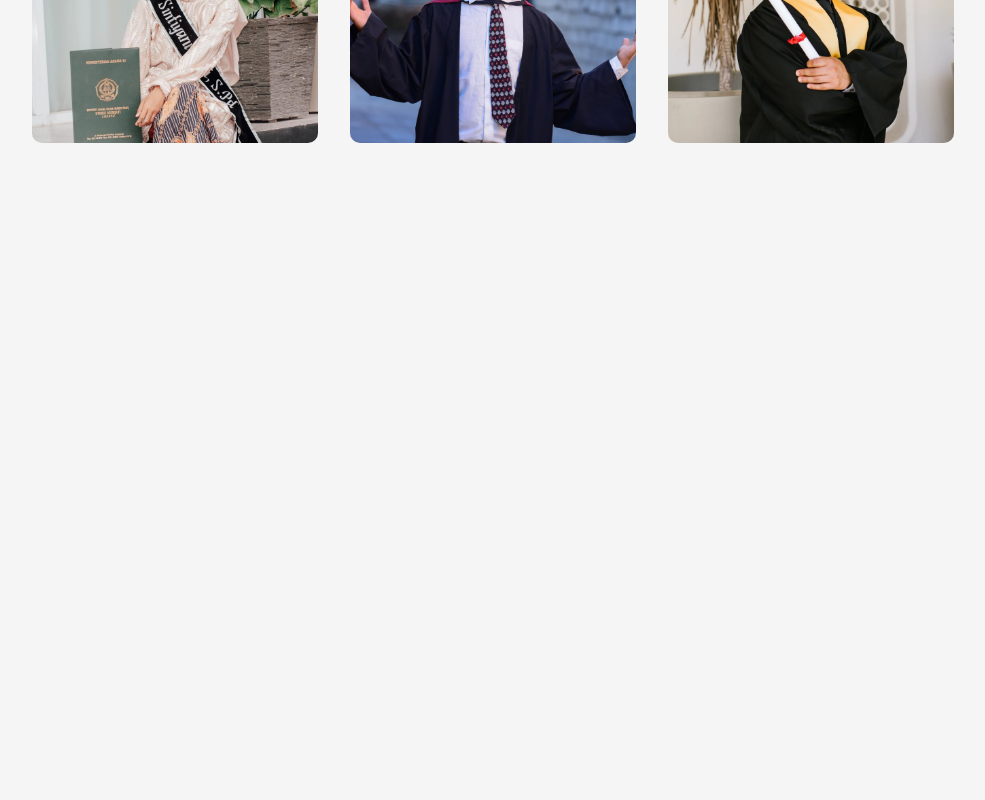
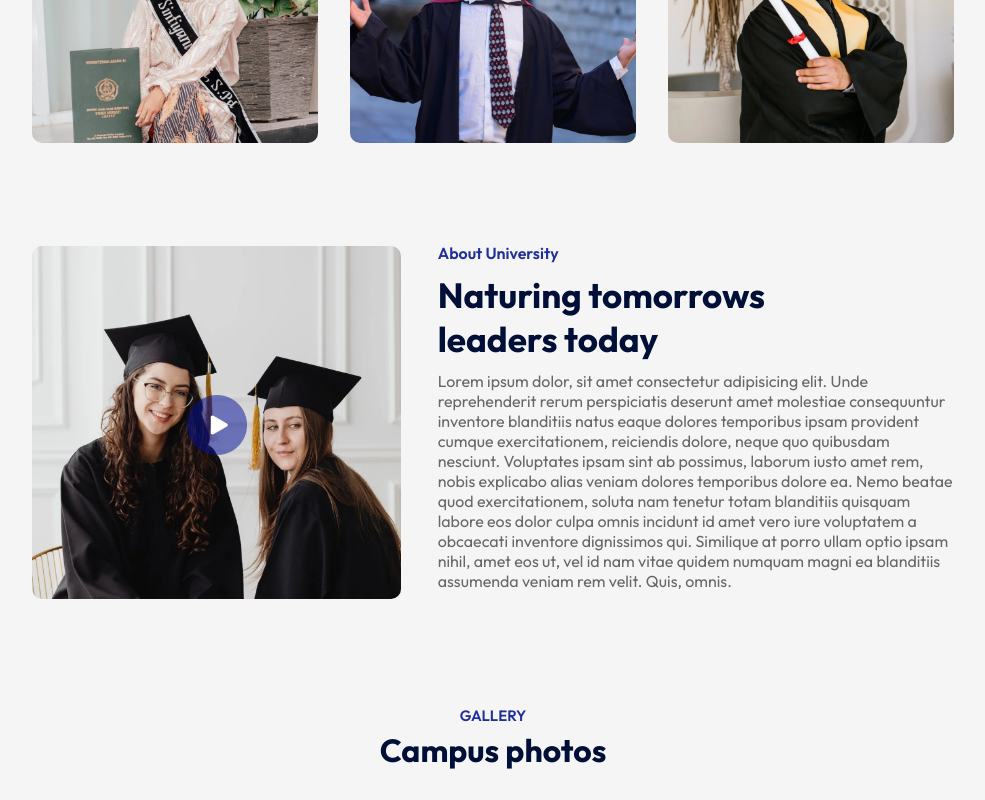
Before and after one commit to yuronn5/education_store, a React (Vite) app: page / in a window 1280 px wide. Shown: the part 1158-1958 px from the top of the page, without its empty margins (147-1132 px from the left). Before the commit the page ends 1381 px from the top, so only its background shows below. Built offline with nearby package versions, Linux system fonts and the light colour scheme.

Commit message:
about component

```diff
--- a/src/App.jsx
+++ b/src/App.jsx
@@ -3,6 +3,7 @@ import Navbar from './components/Navbar/Navbar'
 import Hero from './components/Hero/Hero'
 import Programs from './components/Programs/Programs'
 import Title from './components/Title/Title'
+import About from './components/About/About'
 
 const App = () => {
   return (
@@ -12,6 +13,8 @@ const App = () => {
       <div className="container">
         <Title subtitle='Our program' title='What we offer' />
         <Programs />
+        <About />
+        <Title subtitle='Gallery' title='Campus photos' />
       </div>
     </div>
   )
--- /dev/null
+++ b/src/components/About/About.css
@@ -0,0 +1,42 @@
+.about {
+    margin: 100px auto;
+    display: flex;
+    align-items: center;
+    justify-content: space-between;
+    width: 90%;
+}
+
+.about-left {
+    flex-basis: 40%;
+    position: relative;
+}
+.about-right {
+    flex-basis: 56%;
+}
+.about-img {
+    width: 100%;
+    border-radius: 10px;
+}
+.play-icon {
+    width: 60px;
+    position: absolute;
+    top: 50%;
+    left: 50%;
+    transform: translate(-50%, -50%);
+}
+.about h3 {
+    font-weight: 600;
+    font-size: 16px;
+    color: #212EA0;
+}
+
+.about h2 {
+    font-size: 35px;
+    color: #000F38;
+    margin: 10px 0;
+    max-width: 400px;
+}
+.about p {
+    color: #676767;
+    margin-bottom: 15px;
+}
--- /dev/null
+++ b/src/components/About/About.jsx
@@ -0,0 +1,21 @@
+import './About.css';
+import about_img from '../../assets/about.png';
+import play_icon from '../../assets/play-icon.png';
+
+const About = () => {
+  return (
+    <div className='about'>
+        <div className="about-left">
+            <img src={about_img} alt="about" className='about-img' />
+            <img src={play_icon} alt="play"  className='play-icon' />
+        </div>
+        <div className="about-right">
+            <h3>About University</h3>
+            <h2>Naturing tomorrows leaders today</h2>
+            <p>Lorem ipsum dolor, sit amet consectetur adipisicing elit. Unde reprehenderit rerum perspiciatis deserunt amet molestiae consequuntur inventore blanditiis natus eaque dolores temporibus ipsam provident cumque exercitationem, reiciendis dolore, neque quo quibusdam nesciunt. Voluptates ipsam sint ab possimus, laborum iusto amet rem, nobis explicabo alias veniam dolores temporibus dolore ea. Nemo beatae quod exercitationem, soluta nam tenetur totam blanditiis quisquam labore eos dolor culpa omnis incidunt id amet vero iure voluptatem a obcaecati inventore dignissimos qui. Similique at porro ullam optio ipsam nihil, amet eos ut, vel id nam vitae quidem numquam magni ea blanditiis assumenda veniam rem velit. Quis, omnis.</p>
+        </div>
+    </div>
+  )
+}
+
+export default About
--- a/src/components/Navbar/Navbar.css
+++ b/src/components/Navbar/Navbar.css
@@ -21,3 +21,7 @@ nav ul li{
     margin: 5px 20px;
     font-size: 16px;
 }
+.dark-nav {
+    background: #212EA0;
+    transition: 0.5s;
+}
--- a/src/components/Navbar/Navbar.jsx
+++ b/src/components/Navbar/Navbar.jsx
@@ -1,10 +1,25 @@
 
 import './Navbar.css';
 import logo from '../../assets/logo.png'
+import { useEffect } from 'react';
+import { useState } from 'react';
 
 const Navbar = () => {
+
+  const [sticky, setSticky] = useState(false);
+
+  useEffect(() => {
+    window.addEventListener('scroll', () => {
+      if (window.scrollY > 50) {
+        setSticky(true);
+      } else {
+        setSticky(false);
+      }
+    })
+  }, []);
+
   return (
-    <nav className='container'>
+    <nav className={`container ${sticky ? 'dark-nav' : ''}`}>
         <img src={logo} alt="logo" className="logo" />
         <ul>
             <li>Home</li>
```
